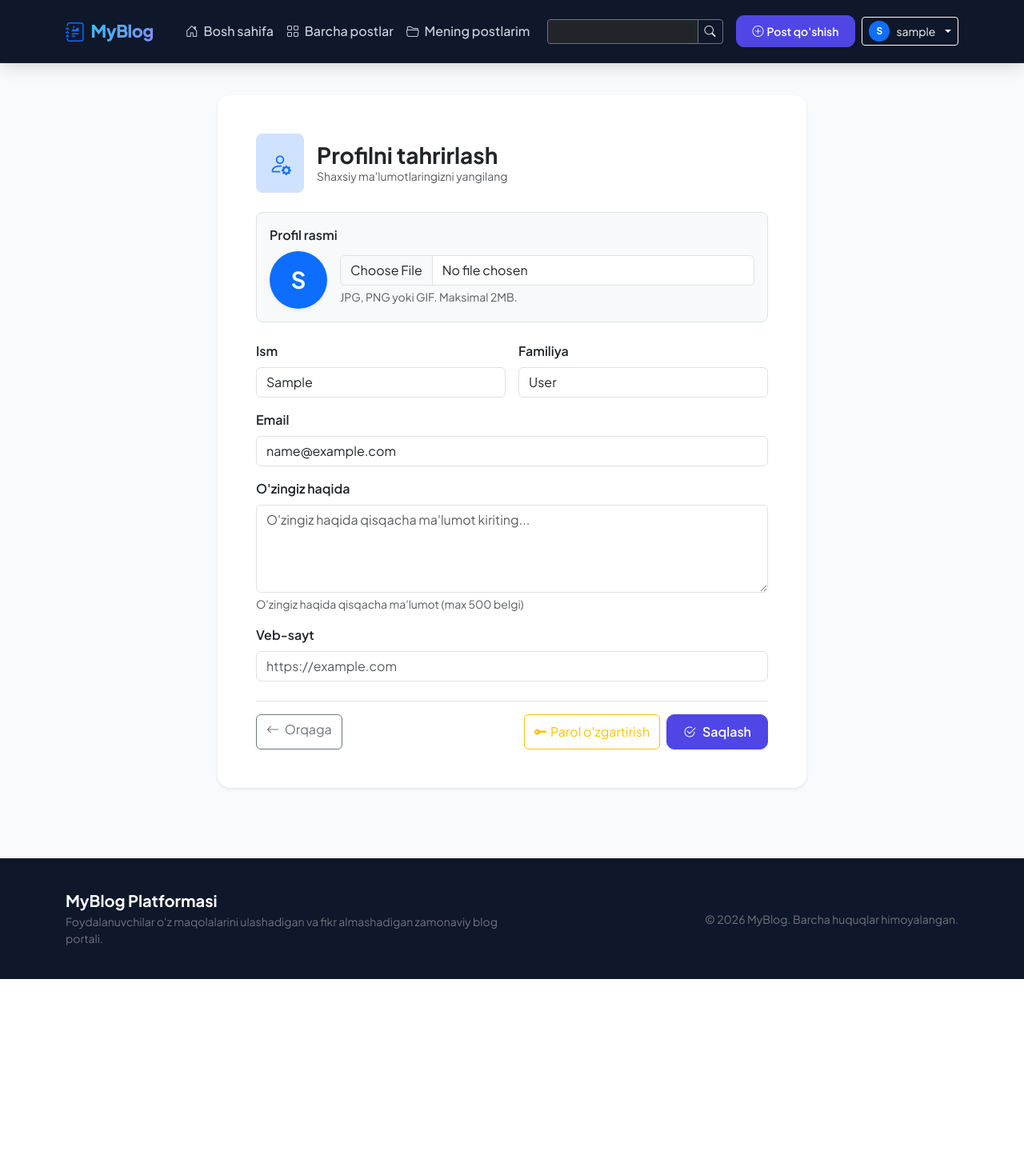
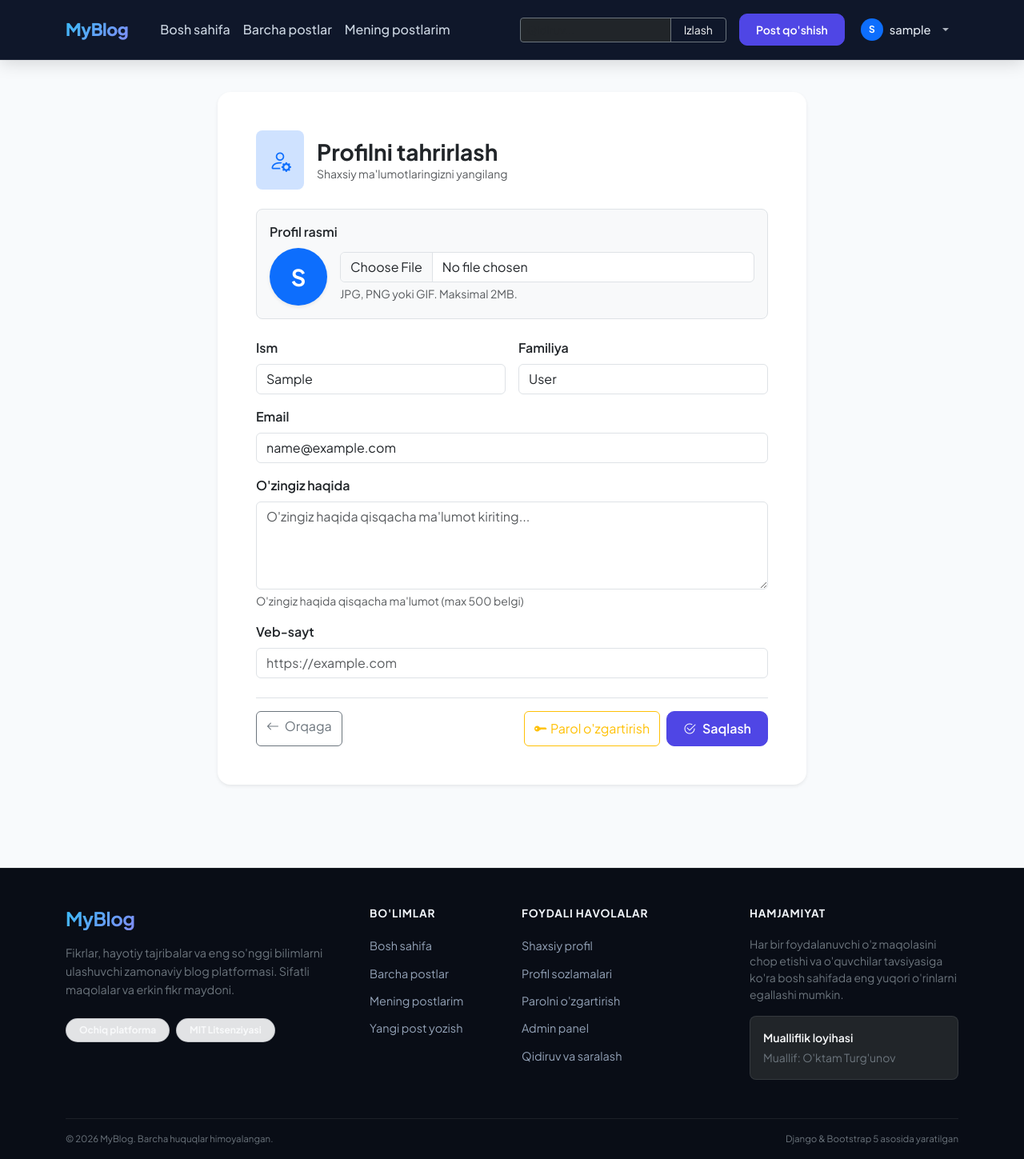
Before and after one commit to OktamTurgun/django-blog-project, a Django app: page /accounts/profile/edit/ in a window 1280 px wide. Shown: the whole page at 80% size. Before the commit the page ends 1224 px from the top, so only its background shows below. Run offline with Django 5.2, Linux system fonts and the light colour scheme; the visitor is signed in with stand-in values (Sample User, id 1).

Commit message:
feat: remove navbar icons, make profile button borderless, and modernize footer

```diff
--- a/static/css/style.css
+++ b/static/css/style.css
@@ -322,22 +322,87 @@ main {
     box-shadow: 0 4px 12px rgba(79, 70, 229, 0.3);
 }
 
-/* Footer */
-footer {
-    background: #0f172a;
-    color: #94a3b8;
-    padding: 2.5rem 0;
-    margin-top: 4rem;
-    border-top: 1px solid rgba(255, 255, 255, 0.05);
+/* User Profile Button in Navbar (Borderless) */
+.user-nav-btn {
+    background: transparent !important;
+    border: none !important;
+    box-shadow: none !important;
+    color: #e2e8f0 !important;
+    font-weight: 500;
+    font-size: 0.92rem;
+    padding: 5px 12px;
+    border-radius: 9999px;
+    transition: var(--transition);
 }
 
-footer a {
-    color: #cbd5e1;
-    text-decoration: none;
+.user-nav-btn:hover,
+.user-nav-btn:focus,
+.user-nav-btn[aria-expanded="true"] {
+    background: rgba(255, 255, 255, 0.1) !important;
+    color: #ffffff !important;
+    border: none !important;
+    box-shadow: none !important;
 }
 
-footer a:hover {
+.user-nav-btn::after {
+    margin-left: 0.4rem;
+    vertical-align: 0.15em;
+    opacity: 0.75;
+}
+
+/* =====================================================
+   MODERN SITE FOOTER
+   ===================================================== */
+.site-footer {
+    background: #090d16;
+    color: #94a3b8;
+    margin-top: 5rem;
+    border-top: 1px solid rgba(255, 255, 255, 0.08);
+}
+
+.footer-brand span {
+    background: linear-gradient(135deg, #38bdf8, #818cf8);
+    -webkit-background-clip: text;
+    -webkit-text-fill-color: transparent;
+    letter-spacing: -0.5px;
+}
+
+.footer-desc {
+    font-size: 0.9rem;
+    line-height: 1.6;
+    color: #94a3b8;
+}
+
+.footer-title {
+    color: #f1f5f9;
+    font-size: 0.85rem;
+    font-weight: 700;
+    text-transform: uppercase;
+    letter-spacing: 0.06em;
+    margin-bottom: 1.25rem;
+}
+
+.footer-links li {
+    margin-bottom: 0.65rem;
+}
+
+.footer-links a {
+    color: #94a3b8;
+    text-decoration: none;
+    font-size: 0.9rem;
+    transition: var(--transition);
+    display: inline-block;
+}
+
+.footer-links a:hover {
     color: #ffffff;
+    transform: translateX(3px);
+}
+
+.footer-bottom {
+    border-color: rgba(255, 255, 255, 0.08) !important;
+    color: #64748b;
+    font-size: 0.82rem;
 }
 
 /* =====================================================
--- a/templates/base.html
+++ b/templates/base.html
@@ -20,8 +20,7 @@
     <!-- Navbar -->
     <nav class="navbar navbar-expand-lg navbar-dark navbar-custom sticky-top py-3">
         <div class="container">
-            <a class="navbar-brand d-flex align-items-center gap-2" href="{% url 'home' %}">
-                <i class="bi bi-journal-richtext fs-4 text-primary"></i>
+            <a class="navbar-brand d-flex align-items-center" href="{% url 'home' %}">
                 <span>MyBlog</span>
             </a>
             <button class="navbar-toggler border-0" type="button" data-bs-toggle="collapse" data-bs-target="#navbarMain">
@@ -31,14 +30,14 @@
             <div class="collapse navbar-collapse" id="navbarMain">
                 <ul class="navbar-nav me-auto mb-2 mb-lg-0 ms-lg-3">
                     <li class="nav-item">
-                        <a class="nav-link" href="{% url 'home' %}"><i class="bi bi-house-door me-1"></i> Bosh sahifa</a>
+                        <a class="nav-link" href="{% url 'home' %}">Bosh sahifa</a>
                     </li>
                     <li class="nav-item">
-                        <a class="nav-link" href="{% url 'post_list' %}"><i class="bi bi-grid me-1"></i> Barcha postlar</a>
+                        <a class="nav-link" href="{% url 'post_list' %}">Barcha postlar</a>
                     </li>
                     {% if user.is_authenticated %}
                     <li class="nav-item">
-                        <a class="nav-link" href="{% url 'my_posts' %}"><i class="bi bi-folder2-open me-1"></i> Mening postlarim</a>
+                        <a class="nav-link" href="{% url 'my_posts' %}">Mening postlarim</a>
                     </li>
                     {% endif %}
                 </ul>
@@ -46,48 +45,48 @@
                 <!-- Global Search -->
                 <form class="d-flex me-lg-3 mb-2 mb-lg-0" method="get" action="{% url 'post_list' %}">
                     <div class="input-group input-group-sm">
-                        <input class="form-control bg-dark text-light border-secondary" type="search" name="q" placeholder="Postlarni izlash..." value="{{ request.GET.q|default:'' }}">
-                        <button class="btn btn-outline-secondary text-light" type="submit"><i class="bi bi-search"></i></button>
+                        <input class="form-control bg-dark text-light border-secondary" type="search" name="q" placeholder="Qidiruv..." value="{{ request.GET.q|default:'' }}">
+                        <button class="btn btn-outline-secondary text-light px-3" type="submit">Izlash</button>
                     </div>
                 </form>
 
                 <!-- Auth Controls -->
                 <div class="d-flex align-items-center gap-2">
                     {% if user.is_authenticated %}
-                        <a class="btn btn-primary btn-sm d-flex align-items-center gap-1" href="{% url 'post_create' %}">
-                            <i class="bi bi-plus-circle"></i> Post qo'shish
+                        <a class="btn btn-primary btn-sm" href="{% url 'post_create' %}">
+                            Post qo'shish
                         </a>
                         <div class="dropdown">
-                            <button class="btn btn-outline-light btn-sm dropdown-toggle d-flex align-items-center gap-2" type="button" data-bs-toggle="dropdown">
+                            <button class="btn user-nav-btn dropdown-toggle d-flex align-items-center gap-2" type="button" data-bs-toggle="dropdown">
                                 {% if user.profile.avatar %}
-                                    <img src="{{ user.profile.avatar.url }}" alt="" class="rounded-circle" style="width:26px;height:26px;object-fit:cover;">
+                                    <img src="{{ user.profile.avatar.url }}" alt="" class="rounded-circle" style="width:28px;height:28px;object-fit:cover;">
                                 {% else %}
-                                    <div class="rounded-circle bg-primary d-inline-flex align-items-center justify-content-center" style="width:26px;height:26px;font-size:0.75rem;font-weight:700;color:white;">{{ user.username|slice:":1"|upper }}</div>
+                                    <div class="rounded-circle bg-primary d-inline-flex align-items-center justify-content-center" style="width:28px;height:28px;font-size:0.75rem;font-weight:700;color:white;">{{ user.username|slice:":1"|upper }}</div>
                                 {% endif %}
-                                {{ user.username }}
+                                <span>{{ user.username }}</span>
                             </button>
-                            <ul class="dropdown-menu dropdown-menu-end shadow">
-                                <li><span class="dropdown-item-text text-muted small"><i class="bi bi-envelope me-1"></i> {{ user.email }}</span></li>
+                            <ul class="dropdown-menu dropdown-menu-end shadow border-0 mt-2">
+                                <li><span class="dropdown-item-text text-muted small">{{ user.email }}</span></li>
                                 <li><hr class="dropdown-divider"></li>
-                                <li><a class="dropdown-item" href="{% url 'profile' username=user.username %}"><i class="bi bi-person-circle me-1"></i> Mening profilim</a></li>
-                                <li><a class="dropdown-item" href="{% url 'profile_edit' %}"><i class="bi bi-gear me-1"></i> Profil sozlamalari</a></li>
-                                <li><a class="dropdown-item" href="{% url 'password_change' %}"><i class="bi bi-key me-1"></i> Parolni o'zgartirish</a></li>
-                                <li><a class="dropdown-item" href="{% url 'my_posts' %}"><i class="bi bi-card-list me-1"></i> Mening postlarim</a></li>
+                                <li><a class="dropdown-item" href="{% url 'profile' username=user.username %}">Mening profilim</a></li>
+                                <li><a class="dropdown-item" href="{% url 'profile_edit' %}">Profil sozlamalari</a></li>
+                                <li><a class="dropdown-item" href="{% url 'password_change' %}">Parolni o'zgartirish</a></li>
+                                <li><a class="dropdown-item" href="{% url 'my_posts' %}">Mening postlarim</a></li>
                                 {% if user.is_staff %}
-                                <li><a class="dropdown-item" href="{% url 'admin:index' %}" target="_blank"><i class="bi bi-shield-lock me-1"></i> Admin Panel</a></li>
+                                <li><a class="dropdown-item" href="{% url 'admin:index' %}" target="_blank">Admin Panel</a></li>
                                 {% endif %}
                                 <li><hr class="dropdown-divider"></li>
                                 <li>
                                     <form method="post" action="{% url 'logout' %}" class="px-2 py-1">
                                         {% csrf_token %}
-                                        <button type="submit" class="btn btn-sm btn-outline-danger w-100"><i class="bi bi-box-arrow-right me-1"></i> Chiqish</button>
+                                        <button type="submit" class="btn btn-sm btn-outline-danger w-100">Chiqish</button>
                                     </form>
                                 </li>
                             </ul>
                         </div>
                     {% else %}
-                        <a class="btn btn-outline-light btn-sm" href="{% url 'login' %}"><i class="bi bi-box-arrow-in-right me-1"></i> Kirish</a>
-                        <a class="btn btn-primary btn-sm" href="{% url 'register' %}"><i class="bi bi-person-plus me-1"></i> Ro'yxatdan o'tish</a>
+                        <a class="btn btn-outline-light btn-sm" href="{% url 'login' %}">Kirish</a>
+                        <a class="btn btn-primary btn-sm" href="{% url 'register' %}">Ro'yxatdan o'tish</a>
                     {% endif %}
                 </div>
             </div>
@@ -113,16 +112,78 @@
     </main>
 
     <!-- Footer -->
-    <footer>
-        <div class="container text-center">
-            <div class="row align-items-center">
-                <div class="col-md-6 text-md-start mb-3 mb-md-0">
-                    <h5 class="text-white fw-bold mb-1">MyBlog Platformasi</h5>
-                    <p class="small text-secondary mb-0">Foydalanuvchilar o'z maqolalarini ulashadigan va fikr almashadigan zamonaviy blog portali.</p>
+    <footer class="site-footer">
+        <div class="container">
+            <div class="row g-4 py-5">
+                <!-- Col 1: About Platform -->
+                <div class="col-lg-4 col-md-6">
+                    <div class="footer-brand mb-3">
+                        <span class="h4 fw-bold text-white">MyBlog</span>
+                    </div>
+                    <p class="footer-desc text-secondary mb-4">
+                        Fikrlar, hayotiy tajribalar va eng so'nggi bilimlarni ulashuvchi zamonaviy blog platformasi. Sifatli maqolalar va erkin fikr maydoni.
+                    </p>
+                    <div class="d-flex align-items-center gap-2">
+                        <span class="badge bg-secondary-subtle text-light border border-secondary border-opacity-25 px-3 py-2 rounded-pill small">
+                            Ochiq platforma
+                        </span>
+                        <span class="badge bg-secondary-subtle text-light border border-secondary border-opacity-25 px-3 py-2 rounded-pill small">
+                            MIT Litsenziyasi
+                        </span>
+                    </div>
                 </div>
-                <div class="col-md-6 text-md-end">
-                    <span class="small text-secondary">&copy; 2026 MyBlog. Barcha huquqlar himoyalangan.</span>
+
+                <!-- Col 2: Navigation Links -->
+                <div class="col-lg-2 col-md-6 col-6">
+                    <h6 class="footer-title">Bo'limlar</h6>
+                    <ul class="list-unstyled footer-links mb-0">
+                        <li><a href="{% url 'home' %}">Bosh sahifa</a></li>
+                        <li><a href="{% url 'post_list' %}">Barcha postlar</a></li>
+                        {% if user.is_authenticated %}
+                            <li><a href="{% url 'my_posts' %}">Mening postlarim</a></li>
+                            <li><a href="{% url 'post_create' %}">Yangi post yozish</a></li>
+                        {% else %}
+                            <li><a href="{% url 'register' %}">Ro'yxatdan o'tish</a></li>
+                            <li><a href="{% url 'login' %}">Kirish</a></li>
+                        {% endif %}
+                    </ul>
                 </div>
+
+                <!-- Col 3: Quick Links & Account -->
+                <div class="col-lg-3 col-md-6 col-6">
+                    <h6 class="footer-title">Foydali havolalar</h6>
+                    <ul class="list-unstyled footer-links mb-0">
+                        {% if user.is_authenticated %}
+                            <li><a href="{% url 'profile' username=user.username %}">Shaxsiy profil</a></li>
+                            <li><a href="{% url 'profile_edit' %}">Profil sozlamalari</a></li>
+                            <li><a href="{% url 'password_change' %}">Parolni o'zgartirish</a></li>
+                        {% else %}
+                            <li><a href="{% url 'login' %}">Hisobga kirish</a></li>
+                        {% endif %}
+                        {% if user.is_staff %}
+                            <li><a href="{% url 'admin:index' %}" target="_blank">Admin panel</a></li>
+                        {% endif %}
+                        <li><a href="{% url 'post_list' %}">Qidiruv va saralash</a></li>
+                    </ul>
+                </div>
+
+                <!-- Col 4: Info & Community -->
+                <div class="col-lg-3 col-md-6">
+                    <h6 class="footer-title">Hamjamiyat</h6>
+                    <p class="text-secondary small mb-3">
+                        Har bir foydalanuvchi o'z maqolasini chop etishi va o'quvchilar tavsiyasiga ko'ra bosh sahifada eng yuqori o'rinlarni egallashi mumkin.
+                    </p>
+                    <div class="p-3 rounded-3 bg-dark border border-secondary border-opacity-25">
+                        <div class="text-light small fw-semibold mb-1">Mualliflik loyihasi</div>
+                        <div class="text-secondary small">Muallif: O'ktam Turg'unov</div>
+                    </div>
+                </div>
+            </div>
+
+            <!-- Bottom sub-footer bar -->
+            <div class="footer-bottom py-3 border-top border-secondary border-opacity-25 d-flex flex-column flex-md-row justify-content-between align-items-center gap-2">
+                <span class="text-secondary small">&copy; 2026 MyBlog. Barcha huquqlar himoyalangan.</span>
+                <span class="text-secondary small">Django &amp; Bootstrap 5 asosida yaratilgan</span>
             </div>
         </div>
     </footer>
```
